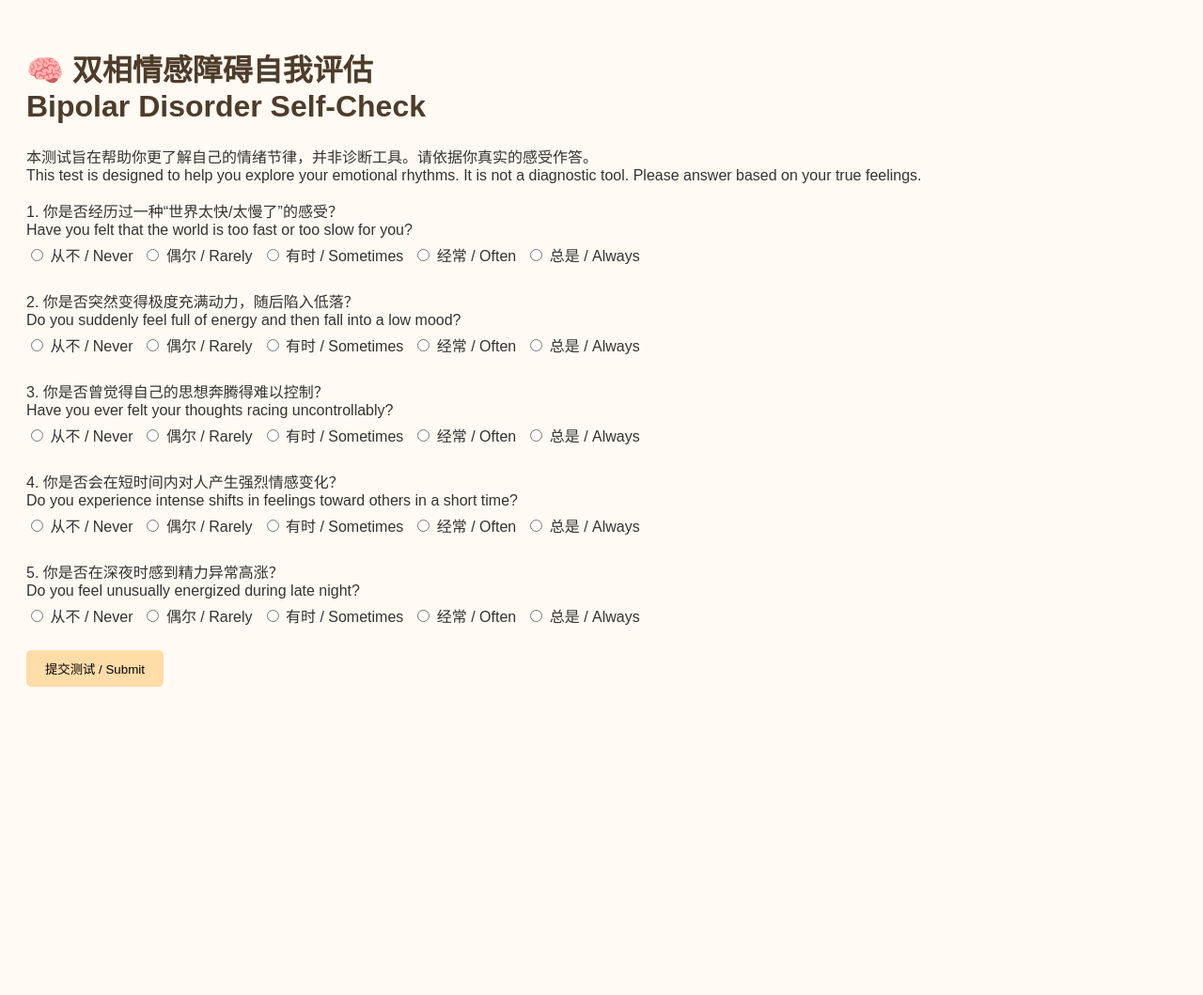
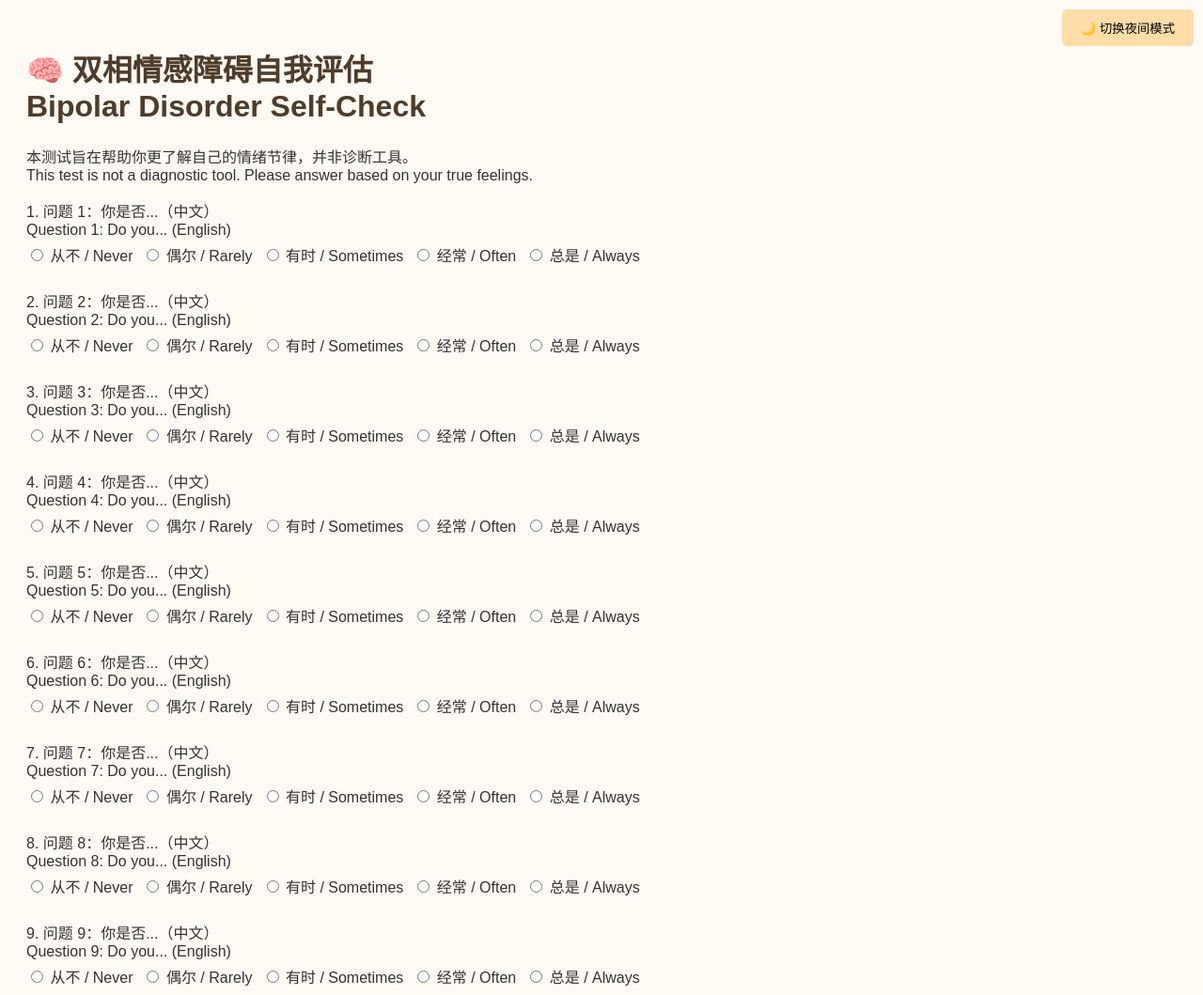
Before and after one commit to LavenderF/Bipolarcheck, a plain HTML site: page bipolar_index.html in a window 1280 px wide. Shown: the top 1059 px of the page at 94% size. Before the commit the page ends 800 px from the top, so only its background shows below. Drawn offline with Linux system fonts and the light colour scheme.

Commit message:
Update bipolar_index.html

```diff
--- a/bipolar_index.html
+++ b/bipolar_index.html
@@ -1,96 +1,101 @@
 <!DOCTYPE html>
 <html lang="zh-CN">
 <head>
-  <meta charset="UTF-8">
-  <meta name="viewport" content="width=device-width, initial-scale=1.0">
+  <meta charset="UTF-8" />
+  <meta name="viewport" content="width=device-width, initial-scale=1.0"/>
   <title>双相情感障碍自我测试 | Bipolar Self-Check</title>
-  <link rel="stylesheet" href="style.css">
   <style>
-    body { font-family: Arial, sans-serif; background: #fffaf3; color: #333; padding: 20px; }
+    body {
+      font-family: Arial, sans-serif;
+      background: #fffaf3;
+      color: #333;
+      padding: 20px;
+      transition: background 0.3s, color 0.3s;
+    }
+    body.dark {
+      background: #1e1e1e;
+      color: #eaeaea;
+    }
     h1, h2 { color: #4e3c2a; }
+    .dark h1, .dark h2 { color: #ffedc0; }
     .question { margin-bottom: 20px; }
     label { display: block; margin-bottom: 5px; }
-    .options { display: flex; gap: 10px; }
-    button { padding: 10px 20px; background: #ffdca8; border: none; border-radius: 5px; cursor: pointer; }
+    .options { display: flex; flex-wrap: wrap; gap: 10px; }
+    button {
+      padding: 10px 20px;
+      background: #ffdca8;
+      border: none;
+      border-radius: 5px;
+      cursor: pointer;
+    }
     button:hover { background: #ffcf7d; }
+    .toggle-dark {
+      position: fixed;
+      top: 10px;
+      right: 10px;
+    }
   </style>
 </head>
 <body>
+  <button class="toggle-dark" onclick="toggleDarkMode()">🌙 切换夜间模式</button>
+
   <h1>🧠 双相情感障碍自我评估<br>Bipolar Disorder Self-Check</h1>
-  <p>本测试旨在帮助你更了解自己的情绪节律，并非诊断工具。请依据你真实的感受作答。<br>
-     This test is designed to help you explore your emotional rhythms. It is not a diagnostic tool. Please answer based on your true feelings.</p>
+  <p>本测试旨在帮助你更了解自己的情绪节律，并非诊断工具。<br>
+     This test is not a diagnostic tool. Please answer based on your true feelings.</p>
 
-  <form id="quizForm">
-    <div class="question">
-      <label>1. 你是否经历过一种“世界太快/太慢了”的感受？<br>Have you felt that the world is too fast or too slow for you?</label>
-      <div class="options">
-        <label><input type="radio" name="q1" value="1"> 从不 / Never</label>
-        <label><input type="radio" name="q1" value="2"> 偶尔 / Rarely</label>
-        <label><input type="radio" name="q1" value="3"> 有时 / Sometimes</label>
-        <label><input type="radio" name="q1" value="4"> 经常 / Often</label>
-        <label><input type="radio" name="q1" value="5"> 总是 / Always</label>
-      </div>
-    </div>
+  <form id="quizForm"></form>
 
-    <div class="question">
-      <label>2. 你是否突然变得极度充满动力，随后陷入低落？<br>Do you suddenly feel full of energy and then fall into a low mood?</label>
-      <div class="options">
-        <label><input type="radio" name="q2" value="1"> 从不 / Never</label>
-        <label><input type="radio" name="q2" value="2"> 偶尔 / Rarely</label>
-        <label><input type="radio" name="q2" value="3"> 有时 / Sometimes</label>
-        <label><input type="radio" name="q2" value="4"> 经常 / Often</label>
-        <label><input type="radio" name="q2" value="5"> 总是 / Always</label>
-      </div>
-    </div>
-
-    <div class="question">
-      <label>3. 你是否曾觉得自己的思想奔腾得难以控制？<br>Have you ever felt your thoughts racing uncontrollably?</label>
-      <div class="options">
-        <label><input type="radio" name="q3" value="1"> 从不 / Never</label>
-        <label><input type="radio" name="q3" value="2"> 偶尔 / Rarely</label>
-        <label><input type="radio" name="q3" value="3"> 有时 / Sometimes</label>
-        <label><input type="radio" name="q3" value="4"> 经常 / Often</label>
-        <label><input type="radio" name="q3" value="5"> 总是 / Always</label>
-      </div>
-    </div>
-
-    <div class="question">
-      <label>4. 你是否会在短时间内对人产生强烈情感变化？<br>Do you experience intense shifts in feelings toward others in a short time?</label>
-      <div class="options">
-        <label><input type="radio" name="q4" value="1"> 从不 / Never</label>
-        <label><input type="radio" name="q4" value="2"> 偶尔 / Rarely</label>
-        <label><input type="radio" name="q4" value="3"> 有时 / Sometimes</label>
-        <label><input type="radio" name="q4" value="4"> 经常 / Often</label>
-        <label><input type="radio" name="q4" value="5"> 总是 / Always</label>
-      </div>
-    </div>
-
-    <div class="question">
-      <label>5. 你是否在深夜时感到精力异常高涨？<br>Do you feel unusually energized during late night?</label>
-      <div class="options">
-        <label><input type="radio" name="q5" value="1"> 从不 / Never</label>
-        <label><input type="radio" name="q5" value="2"> 偶尔 / Rarely</label>
-        <label><input type="radio" name="q5" value="3"> 有时 / Sometimes</label>
-        <label><input type="radio" name="q5" value="4"> 经常 / Often</label>
-        <label><input type="radio" name="q5" value="5"> 总是 / Always</label>
-      </div>
-    </div>
-
-    <button type="submit">提交测试 / Submit</button>
-  </form>
+  <button type="submit" form="quizForm">提交测试 / Submit</button>
+  <button onclick="window.location.href='journal.html'">📝 前往情绪日记 / Mood Journal</button>
 
   <script>
-    document.getElementById("quizForm").addEventListener("submit", function(e) {
+    const questions = Array.from({ length: 40 }, (_, i) => [
+      `问题 ${i + 1}：你是否...（中文）`,
+      `Question ${i + 1}: Do you... (English)`
+    ]);
+
+    const form = document.getElementById("quizForm");
+    questions.forEach((q, i) => {
+      const num = i + 1;
+      const div = document.createElement("div");
+      div.className = "question";
+      const label = document.createElement("label");
+      label.innerHTML = `${num}. ${q[0]}<br>${q[1]}`;
+      div.appendChild(label);
+
+      const optionsDiv = document.createElement("div");
+      optionsDiv.className = "options";
+      ["从不 / Never", "偶尔 / Rarely", "有时 / Sometimes", "经常 / Often", "总是 / Always"].forEach((txt, idx) => {
+        const radio = document.createElement("input");
+        radio.type = "radio";
+        radio.name = `q${num}`;
+        radio.value = idx + 1;
+        const optionLabel = document.createElement("label");
+        optionLabel.appendChild(radio);
+        optionLabel.append(" " + txt);
+        optionsDiv.appendChild(optionLabel);
+      });
+
+      div.appendChild(optionsDiv);
+      form.appendChild(div);
+    });
+
+    form.addEventListener("submit", function (e) {
       e.preventDefault();
       let total = 0;
-      for (let i = 1; i <= 5; i++) {
-        let val = document.querySelector(`input[name="q${i}"]:checked`);
-        if (val) total += parseInt(val.value);
-        else return alert("请完成所有题目 / Please complete all questions.");
+      for (let i = 1; i <= questions.length; i++) {
+        const val = document.querySelector(`input[name="q${i}"]:checked`);
+        if (!val) return alert("请完成所有题目 / Please complete all questions.");
+        total += parseInt(val.value);
       }
       localStorage.setItem("bipolar_score", total);
+      localStorage.setItem("bipolar_max", questions.length * 5);
       window.location.href = "result.html";
     });
+
+    function toggleDarkMode() {
+      document.body.classList.toggle("dark");
+    }
   </script>
 </body>
 </html>
```
